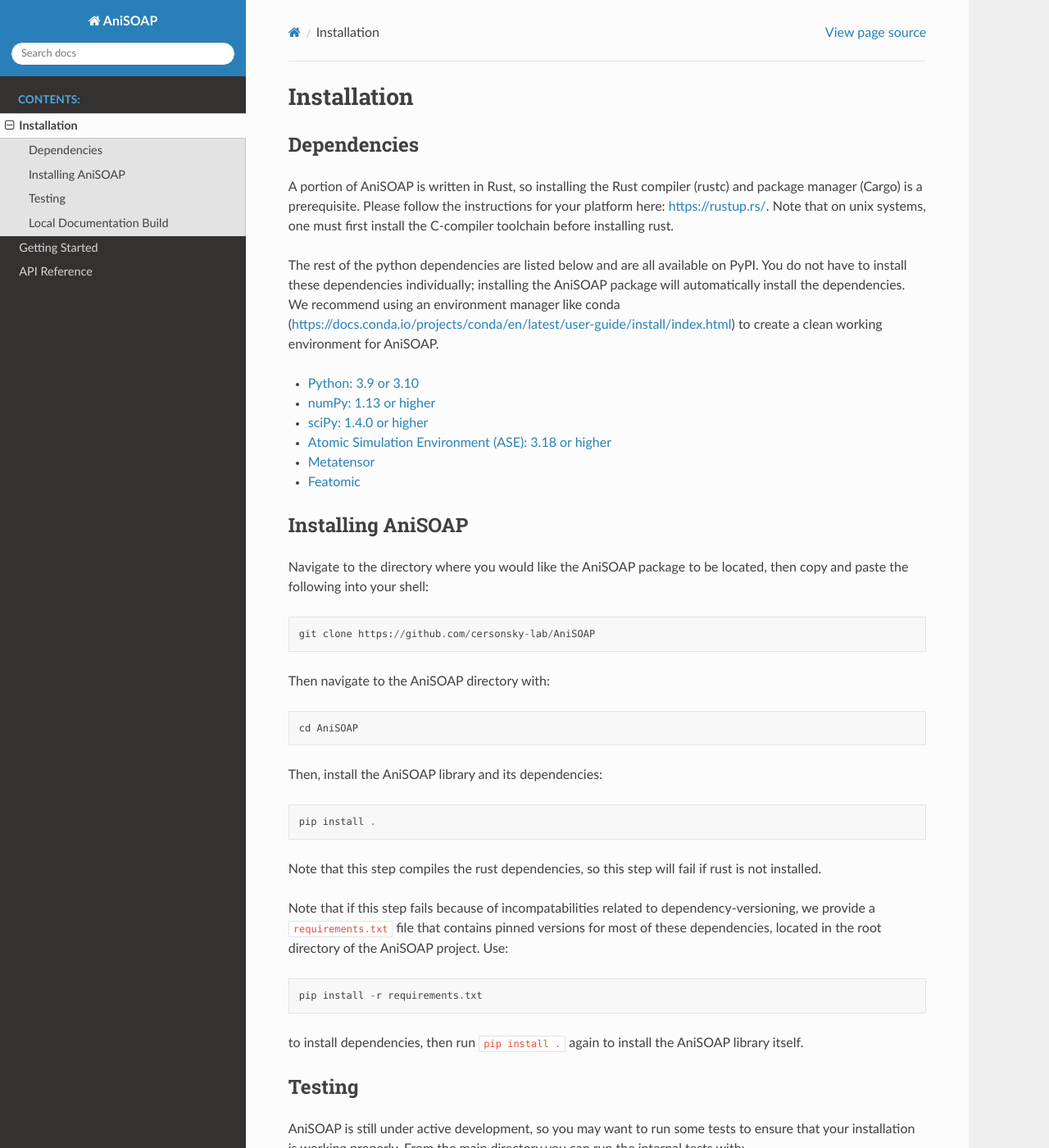
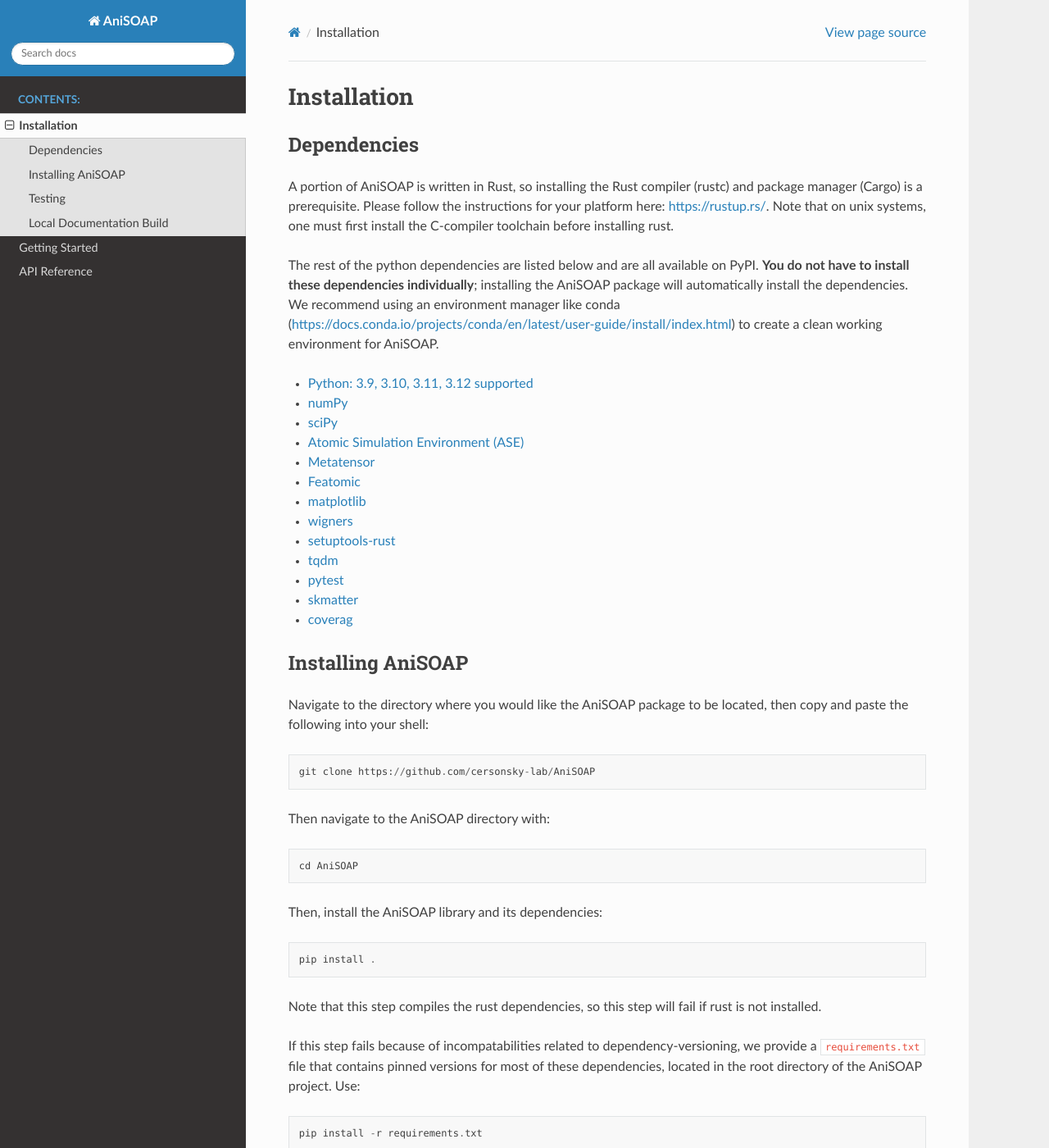
Before and after one commit to cersonsky-lab/AniSOAP, a Sphinx documentation site: the page built from docs/source/installation.rst, in a window 1280 px wide and 1400 px high. Shown: the whole window at 82% size. Built offline with Sphinx 7.4.7 and the Read the Docs theme 3.1.0, drawn with Linux system fonts in a browser that asks for light colours; pages that are not in the unit, such as notebooks, are missing from menus.

Commit message:
improved installation.rst

```diff
--- a/docs/source/installation.rst
+++ b/docs/source/installation.rst
@@ -7,15 +7,21 @@
 
 A portion of AniSOAP is written in Rust, so installing the Rust compiler (rustc) and package manager (Cargo) is a prerequisite. Please follow the instructions for your platform here: https://rustup.rs/. Note that on unix systems, one must first install the C-compiler toolchain before installing rust.
 
-The rest of the python dependencies are listed below and are all available on PyPI. You do not have to install these dependencies individually; installing the AniSOAP package will automatically install the dependencies. We recommend using an environment manager like conda (https://docs.conda.io/projects/conda/en/latest/user-guide/install/index.html) to create a clean working environment for AniSOAP.
+The rest of the python dependencies are listed below and are all available on PyPI. **You do not have to install these dependencies individually**; installing the AniSOAP package will automatically install the dependencies. We recommend using an environment manager like conda (https://docs.conda.io/projects/conda/en/latest/user-guide/install/index.html) to create a clean working environment for AniSOAP.
 
-* `Python: 3.9 or 3.10 <https://www.python.org/downloads/>`_
-* `numPy: 1.13 or higher <https://numpy.org/install/>`_
-* `sciPy: 1.4.0 or higher <https://scipy.org/install/>`_
-* `Atomic Simulation Environment (ASE): 3.18 or higher <https://wiki.fysik.dtu.dk/ase/install.html>`_
+* `Python: 3.9, 3.10, 3.11, 3.12 supported <https://www.python.org/downloads/>`_
+* `numPy <https://numpy.org/install/>`_
+* `sciPy <https://scipy.org/install/>`_
+* `Atomic Simulation Environment (ASE) <https://wiki.fysik.dtu.dk/ase/install.html>`_
 * `Metatensor <https://docs.metatensor.org/latest/index.html>`_
 * `Featomic <https://metatensor.github.io/featomic/latest/index.html>`_
-
+* `matplotlib <https://matplotlib.org/>`_
+* `wigners <https://pypi.org/project/wigners/>`_
+* `setuptools-rust <https://setuptools-rust.readthedocs.io/en/v1.1.2/>`_
+* `tqdm <https://tqdm.github.io/>`_
+* `pytest <https://docs.pytest.org/en/stable/>`_
+* `skmatter <https://scikit-matter.readthedocs.io/en/latest/>`_
+* `coverag <https://coverage.readthedocs.io/en/7.8.0/>`_
 
 Installing AniSOAP
 ------------------
@@ -35,7 +41,7 @@
 
 Note that this step compiles the rust dependencies, so this step will fail if rust is not installed.
 
-Note that if this step fails because of incompatabilities related to dependency-versioning, we provide a ``requirements.txt`` file that contains pinned versions for most of these dependencies, located in the root directory of the AniSOAP project. Use::
+If this step fails because of incompatabilities related to dependency-versioning, we provide a ``requirements.txt`` file that contains pinned versions for most of these dependencies, located in the root directory of the AniSOAP project. Use::
 
   pip install -r requirements.txt
 
```
